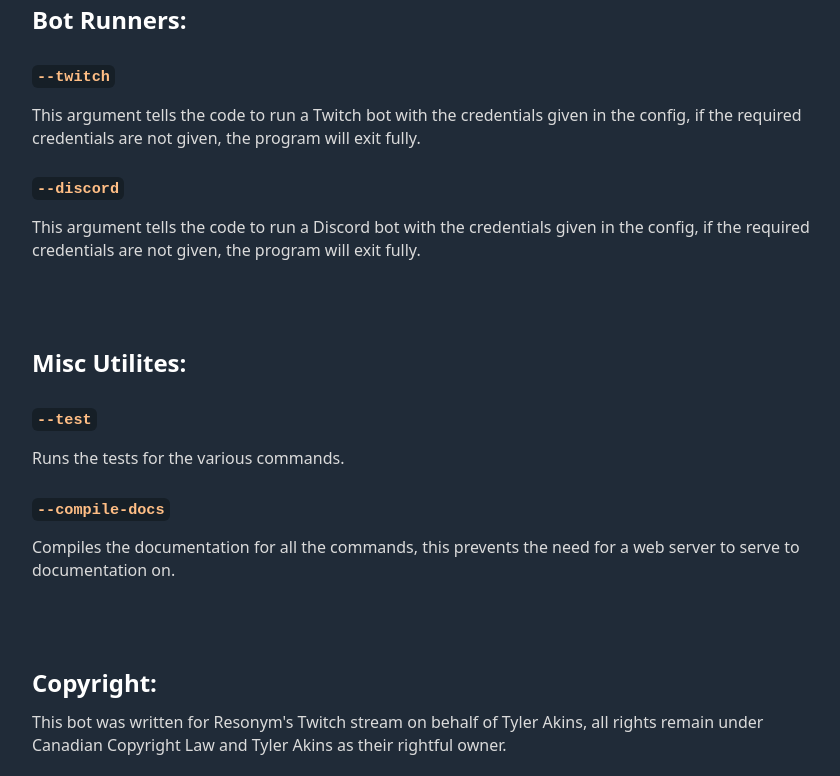
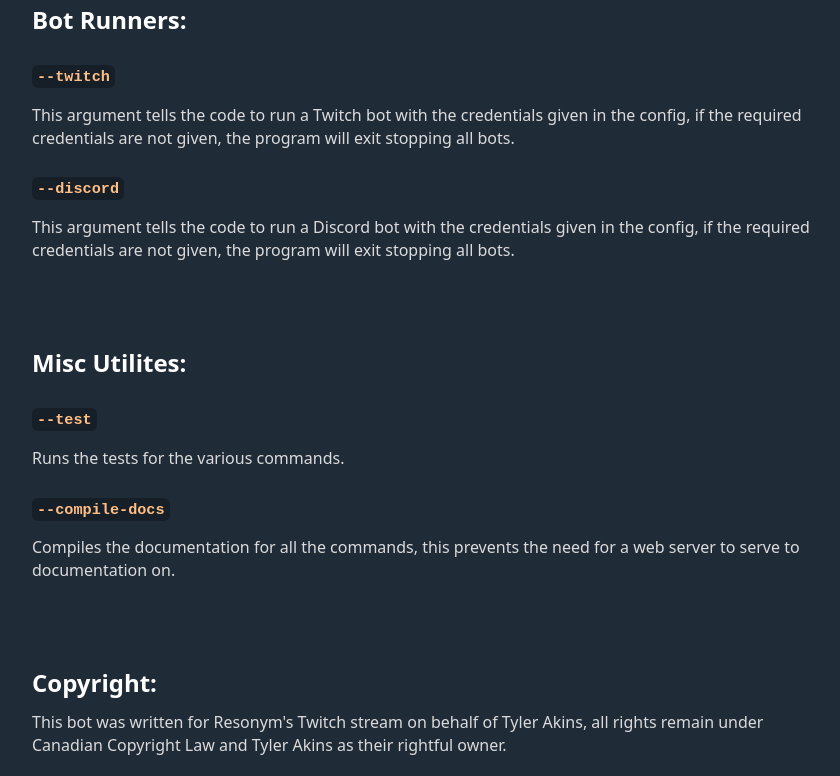
Before and after one commit to Oliver-Akins/points_counter, a website: page docs/cli-args.html in a window 1280 px wide. Shown: the part 94-870 px from the top of the page, without its empty margins (208-1048 px from the left). Drawn offline with nearby package versions, Linux system fonts and the light colour scheme.

Commit message:
Update wording to not be so confusing.

```diff
--- a/docs/cli-args.html
+++ b/docs/cli-args.html
@@ -15,7 +15,7 @@
             <p>
                 This argument tells the code to run a Twitch bot with the
                 credentials given in the config, if the required credentials
-                are not given, the program will exit fully.
+                are not given, the program will exit stopping all bots.
             </p>
         </div>
         <div id="discord">
@@ -23,7 +23,7 @@
             <p>
                 This argument tells the code to run a Discord bot with the
                 credentials given in the config, if the required credentials
-                are not given, the program will exit fully.
+                are not given, the program will exit stopping all bots.
             </p>
         </div>
         <div id="mixer" hidden>
@@ -31,7 +31,7 @@
             <p>
                 This argument tells the code to run a Mixer bot with the
                 credentials given in the config, if the required credentials
-                are not given, the program will exit fully.
+                are not given, the program will exit stopping all bots.
             </p>
         </div>
         <br><br>
```
